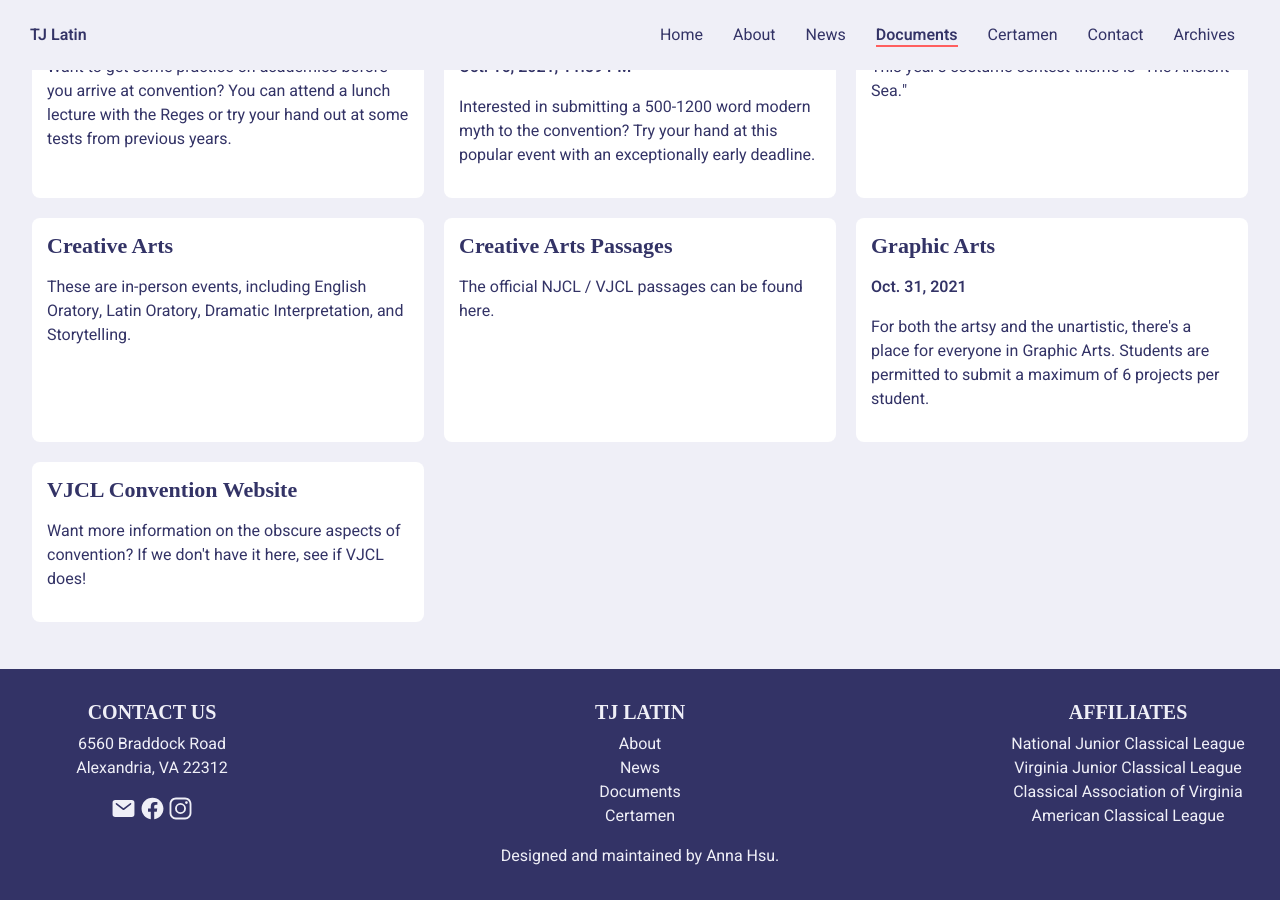
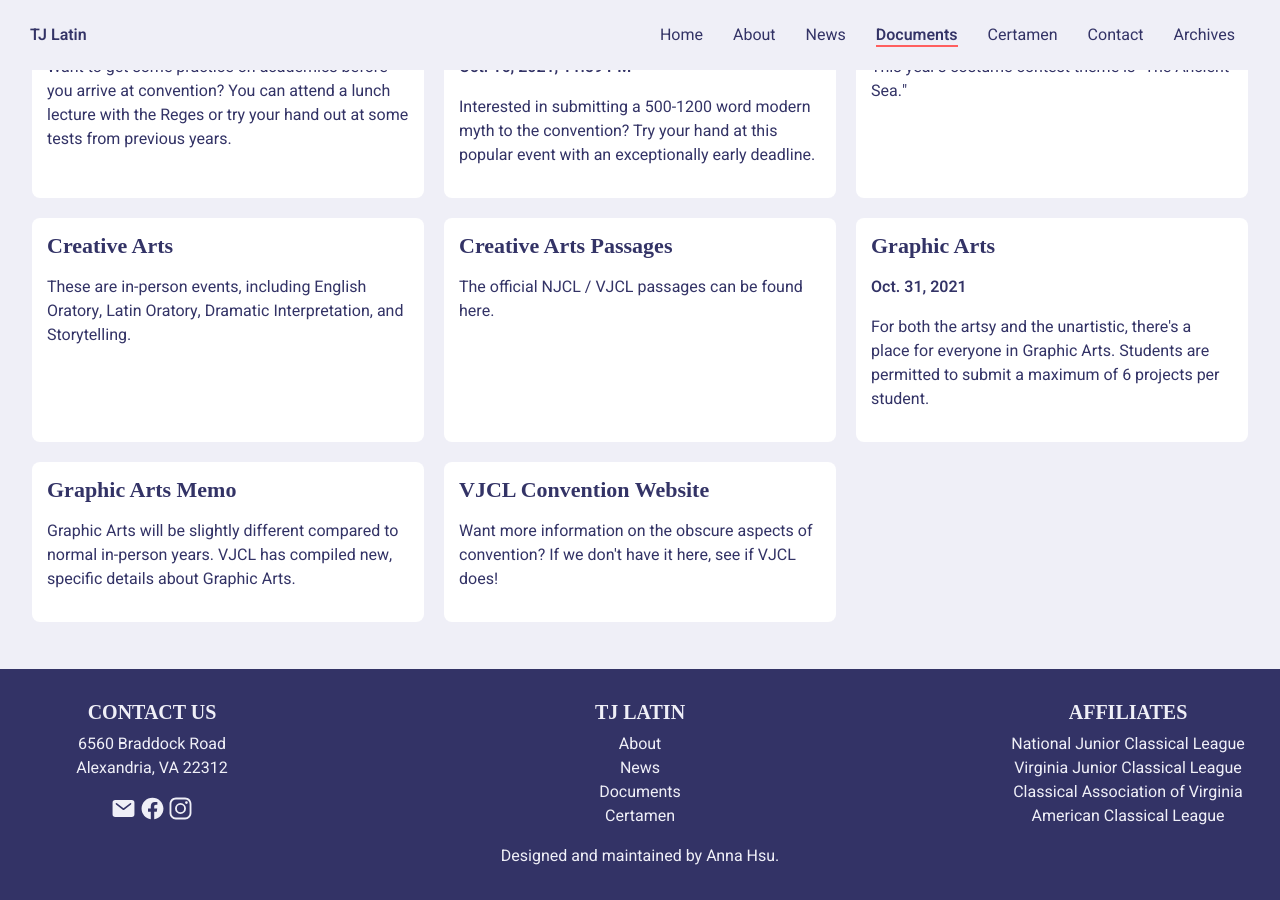
Before and after one commit to TJLatin/website, a Jekyll site: the page built from documents/vjcl.html, in a window 1280 px wide and 900 px high, scrolled down 862 px. Built offline with Jekyll 4.4.1, drawn with Linux system fonts in a browser that asks for light colours; some web fonts are replaced.

Commit message:
add Graphic Arts Memo

```diff
--- a/_data/vjcl.yml
+++ b/_data/vjcl.yml
@@ -27,6 +27,9 @@
   deadline: Oct. 31, 2021
   description: For both the artsy and the unartistic, there's a place for everyone in Graphic Arts. Students are permitted to submit a maximum of 6 projects per student.
   url: https://docs.google.com/document/d/1zLJwdtgCYwmLcWRh_0H1wE6YF_kBQKHpE1lTUSzhlPc/edit#heading=h.36wf4wpyds65
+- name: Graphic Arts Memo
+  description: Graphic Arts will be slightly different compared to normal in-person years. VJCL has compiled new, specific details about Graphic Arts.
+  url: https://docs.google.com/document/d/18_Q7IdVPv8askjJxsBPyMIKsFU7euh5HWJmIZttgsP0/edit?usp=sharing
 - name: VJCL Convention Website
   description: Want more information on the obscure aspects of convention? If we don't have it here, see if VJCL does!
   url: https://virginiajcl.org/convention-information.html
```
